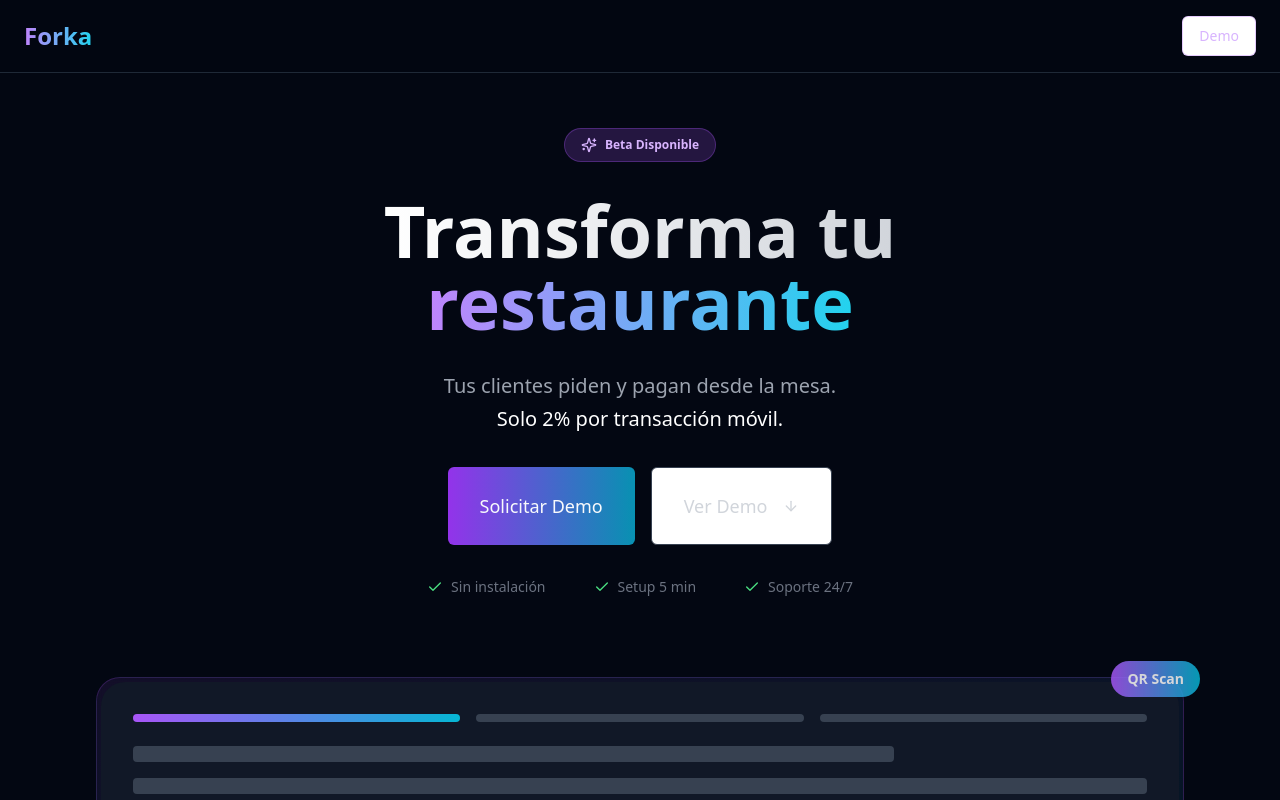
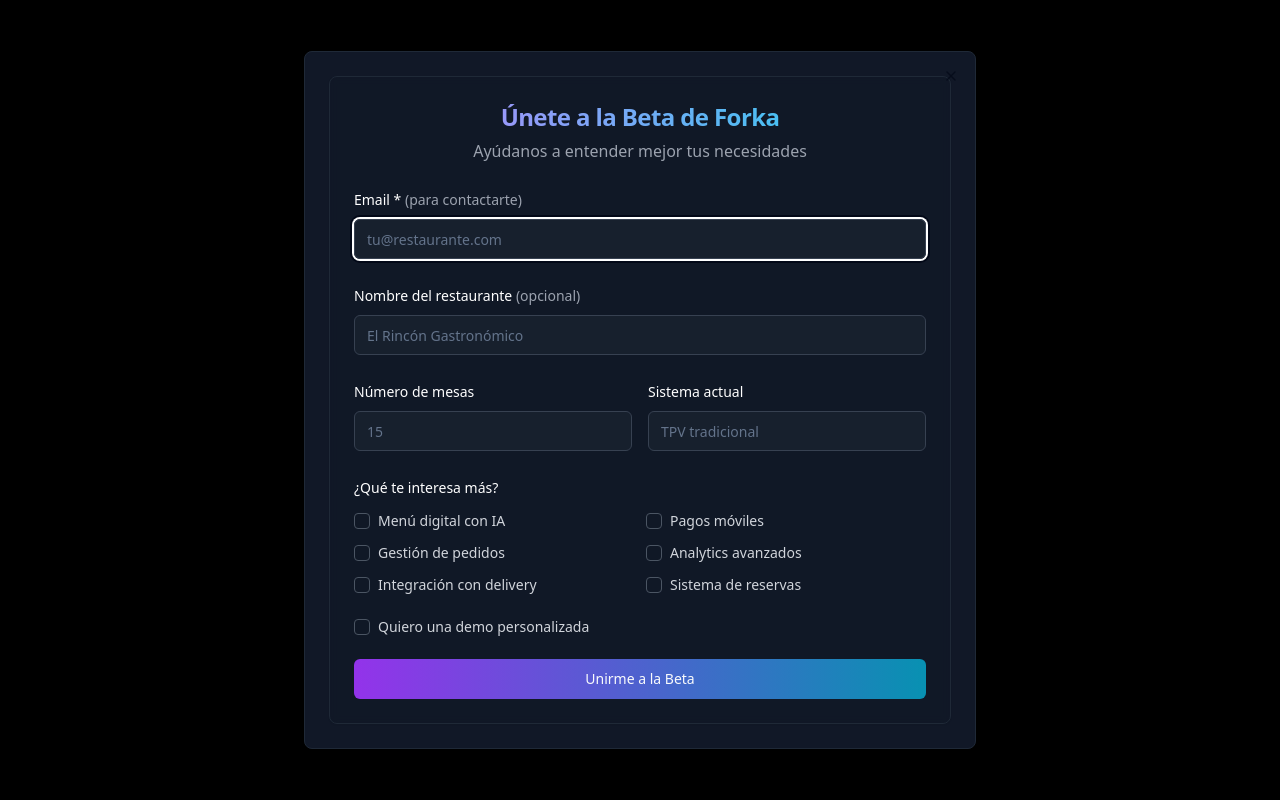
Before and after one commit to Antonio-Cristian-Nica/qmenu-digital-flow, a React (Vite) app: page / in a window 1280 px wide. Both pictures are taken after a click on the button "Demo". Shown: the top 800 px of the page. Built offline with nearby package versions, Linux system fonts and the light colour scheme.

Commit message:
Feat: Implement survey functionality
-   Add survey functionality to capture user responses.
-   Store survey data in a database.
-   Redirect users to the survey upon accessing the demo.

```diff
--- /dev/null
+++ b/src/components/SurveyForm.tsx
@@ -0,0 +1,188 @@
+
+import React, { useState } from 'react';
+import { Button } from "@/components/ui/button";
+import { Input } from "@/components/ui/input";
+import { Label } from "@/components/ui/label";
+import { Textarea } from "@/components/ui/textarea";
+import { Checkbox } from "@/components/ui/checkbox";
+import { Card, CardContent, CardHeader, CardTitle } from "@/components/ui/card";
+import { useSurvey } from '@/hooks/useSurvey';
+
+interface SurveyFormProps {
+  onSuccess?: () => void;
+}
+
+const SurveyForm: React.FC<SurveyFormProps> = ({ onSuccess }) => {
+  const { submitSurvey, isSubmitting } = useSurvey();
+  const [formData, setFormData] = useState({
+    email: '',
+    restaurantName: '',
+    tableCount: '',
+    currentSystem: '',
+    interests: [] as string[],
+    wantsDemo: false
+  });
+
+  const interestOptions = [
+    'Menú digital con IA',
+    'Pagos móviles',
+    'Gestión de pedidos',
+    'Analytics avanzados',
+    'Integración con delivery',
+    'Sistema de reservas'
+  ];
+
+  const handleInterestChange = (interest: string, checked: boolean) => {
+    setFormData(prev => ({
+      ...prev,
+      interests: checked
+        ? [...prev.interests, interest]
+        : prev.interests.filter(i => i !== interest)
+    }));
+  };
+
+  const handleSubmit = async (e: React.FormEvent) => {
+    e.preventDefault();
+
+    const success = await submitSurvey({
+      email: formData.email,
+      restaurantName: formData.restaurantName || undefined,
+      tableCount: formData.tableCount ? parseInt(formData.tableCount) : undefined,
+      currentSystem: formData.currentSystem || undefined,
+      interests: formData.interests,
+      wantsDemo: formData.wantsDemo
+    });
+
+    if (success) {
+      setFormData({
+        email: '',
+        restaurantName: '',
+        tableCount: '',
+        currentSystem: '',
+        interests: [],
+        wantsDemo: false
+      });
+      onSuccess?.();
+    }
+  };
+
+  return (
+    <Card className="bg-gray-900/50 border-gray-800 backdrop-blur-sm">
+      <CardHeader>
+        <CardTitle className="text-2xl text-center bg-gradient-to-r from-purple-400 to-cyan-400 bg-clip-text text-transparent">
+          Únete a la Beta de Forka
+        </CardTitle>
+        <p className="text-gray-400 text-center">
+          Ayúdanos a entender mejor tus necesidades
+        </p>
+      </CardHeader>
+      <CardContent>
+        <form onSubmit={handleSubmit} className="space-y-6">
+          <div className="space-y-2">
+            <Label htmlFor="email" className="text-white">
+              Email * <span className="text-gray-400 text-sm">(para contactarte)</span>
+            </Label>
+            <Input
+              id="email"
+              type="email"
+              value={formData.email}
+              onChange={(e) => setFormData(prev => ({ ...prev, email: e.target.value }))}
+              placeholder="tu@restaurante.com"
+              className="bg-gray-800/50 border-gray-700 text-white"
+              required
+            />
+          </div>
+
+          <div className="space-y-2">
+            <Label htmlFor="restaurantName" className="text-white">
+              Nombre del restaurante <span className="text-gray-400 text-sm">(opcional)</span>
+            </Label>
+            <Input
+              id="restaurantName"
+              value={formData.restaurantName}
+              onChange={(e) => setFormData(prev => ({ ...prev, restaurantName: e.target.value }))}
+              placeholder="El Rincón Gastronómico"
+              className="bg-gray-800/50 border-gray-700 text-white"
+            />
+          </div>
+
+          <div className="grid grid-cols-2 gap-4">
+            <div className="space-y-2">
+              <Label htmlFor="tableCount" className="text-white">
+                Número de mesas
+              </Label>
+              <Input
+                id="tableCount"
+                type="number"
+                value={formData.tableCount}
+                onChange={(e) => setFormData(prev => ({ ...prev, tableCount: e.target.value }))}
+                placeholder="15"
+                className="bg-gray-800/50 border-gray-700 text-white"
+              />
+            </div>
+            <div className="space-y-2">
+              <Label htmlFor="currentSystem" className="text-white">
+                Sistema actual
+              </Label>
+              <Input
+                id="currentSystem"
+                value={formData.currentSystem}
+                onChange={(e) => setFormData(prev => ({ ...prev, currentSystem: e.target.value }))}
+                placeholder="TPV tradicional"
+                className="bg-gray-800/50 border-gray-700 text-white"
+              />
+            </div>
+          </div>
+
+          <div className="space-y-3">
+            <Label className="text-white">¿Qué te interesa más?</Label>
+            <div className="grid grid-cols-2 gap-3">
+              {interestOptions.map((interest) => (
+                <div key={interest} className="flex items-center space-x-2">
+                  <Checkbox
+                    id={interest}
+                    checked={formData.interests.includes(interest)}
+                    onCheckedChange={(checked) =>
+                      handleInterestChange(interest, checked as boolean)
+                    }
+                    className="border-gray-600"
+                  />
+                  <Label
+                    htmlFor={interest}
+                    className="text-sm text-gray-300 cursor-pointer"
+                  >
+                    {interest}
+                  </Label>
+                </div>
+              ))}
+            </div>
+          </div>
+
+          <div className="flex items-center space-x-2">
+            <Checkbox
+              id="wantsDemo"
+              checked={formData.wantsDemo}
+              onCheckedChange={(checked) =>
+                setFormData(prev => ({ ...prev, wantsDemo: checked as boolean }))
+              }
+              className="border-gray-600"
+            />
+            <Label htmlFor="wantsDemo" className="text-gray-300 cursor-pointer">
+              Quiero una demo personalizada
+            </Label>
+          </div>
+
+          <Button
+            type="submit"
+            disabled={isSubmitting}
+            className="w-full bg-gradient-to-r from-purple-600 to-cyan-600 hover:from-purple-700 hover:to-cyan-700"
+          >
+            {isSubmitting ? 'Enviando...' : 'Unirme a la Beta'}
+          </Button>
+        </form>
+      </CardContent>
+    </Card>
+  );
+};
+
+export default SurveyForm;
--- /dev/null
+++ b/src/hooks/useSurvey.ts
@@ -0,0 +1,65 @@
+
+import { useState } from 'react';
+import { useToast } from '@/hooks/use-toast';
+
+export interface SurveyData {
+  id: string;
+  email: string;
+  restaurantName?: string;
+  tableCount?: number;
+  currentSystem?: string;
+  interests: string[];
+  wantsDemo: boolean;
+  submittedAt: Date;
+}
+
+export const useSurvey = () => {
+  const { toast } = useToast();
+  const [isSubmitting, setIsSubmitting] = useState(false);
+
+  const submitSurvey = async (data: Omit<SurveyData, 'id' | 'submittedAt'>): Promise<boolean> => {
+    setIsSubmitting(true);
+
+    try {
+      // Simulate API delay
+      await new Promise(resolve => setTimeout(resolve, 1000));
+
+      const surveyEntry: SurveyData = {
+        ...data,
+        id: crypto.randomUUID(),
+        submittedAt: new Date()
+      };
+
+      // Store in localStorage (simulating database)
+      const existingSurveys = JSON.parse(localStorage.getItem('forka_surveys') || '[]');
+      existingSurveys.push(surveyEntry);
+      localStorage.setItem('forka_surveys', JSON.stringify(existingSurveys));
+
+      toast({
+        title: "¡Registrado exitosamente!",
+        description: "Te contactaremos pronto con novedades sobre Forka.",
+      });
+
+      return true;
+    } catch (error) {
+      toast({
+        title: "Error",
+        description: "Hubo un problema al registrar tu información. Inténtalo de nuevo.",
+        variant: "destructive"
+      });
+      return false;
+    } finally {
+      setIsSubmitting(false);
+    }
+  };
+
+  const getSurveys = (): SurveyData[] => {
+    return JSON.parse(localStorage.getItem('forka_surveys') || '[]');
+  };
+
+  return {
+    submitSurvey,
+    getSurveys,
+    isSubmitting
+  };
+};
--- a/src/pages/Index.tsx
+++ b/src/pages/Index.tsx
@@ -1,27 +1,21 @@
-
 import React, { useRef, useEffect, useState } from 'react';
 import { Button } from "@/components/ui/button";
-import { Input } from "@/components/ui/input";
 import { Card, CardContent } from "@/components/ui/card";
 import { Badge } from "@/components/ui/badge";
 import { Separator } from "@/components/ui/separator";
-import { useToast } from "@/hooks/use-toast";
+import { Dialog, DialogContent, DialogTrigger } from "@/components/ui/dialog";
 import {
   ArrowDown,
   Check,
-  MessageSquare,
-  Users,
-  Youtube,
-  ArrowUp,
   Sparkles,
   Zap,
   Target
 } from "lucide-react";
+import SurveyForm from "@/components/SurveyForm";
 
 const Index = () => {
-  const { toast } = useToast();
-  const [email, setEmail] = useState('');
   const [isVisible, setIsVisible] = useState<Record<string, boolean>>({});
+  const [isDialogOpen, setIsDialogOpen] = useState(false);
   const sectionsRef = useRef<(HTMLElement | null)[]>([]);
 
   // Intersection Observer for scroll animations
@@ -47,21 +41,14 @@ const Index = () => {
     return () => observer.disconnect();
   }, []);
 
-  const handleBetaSignup = (e: React.FormEvent) => {
-    e.preventDefault();
-    if (email) {
-      toast({
-        title: "¡Gracias por tu interés!",
-        description: "Te contactaremos pronto para el acceso beta.",
-      });
-      setEmail('');
-    }
-  };
-
   const addToRefs = (el: HTMLElement | null) => {
     if (el && !sectionsRef.current.includes(el)) {
       sectionsRef.current.push(el);
     }
+  };
+
+  const handleSurveySuccess = () => {
+    setIsDialogOpen(false);
   };
 
   return (
@@ -74,9 +61,16 @@ const Index = () => {
               Forka
             </span>
           </div>
+          <Dialog open={isDialogOpen} onOpenChange={setIsDialogOpen}>
+            <DialogTrigger asChild>
               <Button variant="outline" className="border-purple-500/30 text-purple-300 hover:bg-purple-500/10">
                 Demo
               </Button>
+            </DialogTrigger>
+            <DialogContent className="bg-gray-900 border-gray-800 max-w-2xl max-h-[90vh] overflow-y-auto">
+              <SurveyForm onSuccess={handleSurveySuccess} />
+            </DialogContent>
+          </Dialog>
         </div>
       </nav>
 
@@ -111,13 +105,27 @@ const Index = () => {
             </p>
 
             <div className="flex flex-col sm:flex-row gap-4 justify-center mt-12">
+              <Dialog open={isDialogOpen} onOpenChange={setIsDialogOpen}>
+                <DialogTrigger asChild>
                   <Button size="lg" className="bg-gradient-to-r from-purple-600 to-cyan-600 hover:from-purple-700 hover:to-cyan-700 px-8 py-6 text-lg h-auto">
                     Solicitar Demo
                   </Button>
+                </DialogTrigger>
+                <DialogContent className="bg-gray-900 border-gray-800 max-w-2xl max-h-[90vh] overflow-y-auto">
+                  <SurveyForm onSuccess={handleSurveySuccess} />
+                </DialogContent>
+              </Dialog>
+              <Dialog open={isDialogOpen} onOpenChange={setIsDialogOpen}>
+                <DialogTrigger asChild>
                   <Button size="lg" variant="outline" className="border-gray-700 text-gray-300 hover:bg-gray-800 px-8 py-6 text-lg h-auto">
                     Ver Demo
                     <ArrowDown className="ml-2 h-5 w-5" />
                   </Button>
+                </DialogTrigger>
+                <DialogContent className="bg-gray-900 border-gray-800 max-w-2xl max-h-[90vh] overflow-y-auto">
+                  <SurveyForm onSuccess={handleSurveySuccess} />
+                </DialogContent>
+              </Dialog>
             </div>
 
             <div className="flex justify-center gap-12 text-sm text-gray-500 mt-16">
@@ -476,28 +484,23 @@ const Index = () => {
               Únete a la beta y transforma tu restaurante
             </p>
 
-            <div className="max-w-md mx-auto">
-              <form onSubmit={handleBetaSignup} className="space-y-4">
-                <Input
-                  type="email"
-                  placeholder="tu-email@restaurante.com"
-                  value={email}
-                  onChange={(e) => setEmail(e.target.value)}
-                  className="bg-gray-900/50 border-gray-700 text-white placeholder:text-gray-400 h-12"
-                  required
-                />
+            <Dialog open={isDialogOpen} onOpenChange={setIsDialogOpen}>
+              <DialogTrigger asChild>
                 <Button
-                  type="submit"
                   size="lg"
-                  className="w-full bg-gradient-to-r from-purple-600 to-cyan-600 hover:from-purple-700 hover:to-cyan-700 font-semibold h-12"
+                  className="bg-gradient-to-r from-purple-600 to-cyan-600 hover:from-purple-700 hover:to-cyan-700 font-semibold px-8 py-4"
                 >
                   Acceso Beta Gratuito
                 </Button>
-              </form>
-              <p className="text-sm text-gray-500 mt-4">
+              </DialogTrigger>
+              <DialogContent className="bg-gray-900 border-gray-800 max-w-2xl max-h-[90vh] overflow-y-auto">
+                <SurveyForm onSuccess={handleSurveySuccess} />
+              </DialogContent>
+            </Dialog>
+
+            <p className="text-sm text-gray-500 mt-6">
               Solo actualizaciones importantes sobre el lanzamiento
             </p>
-            </div>
           </div>
         </div>
       </section>
```
Lines whose indentation alone changed are shown as unchanged.
